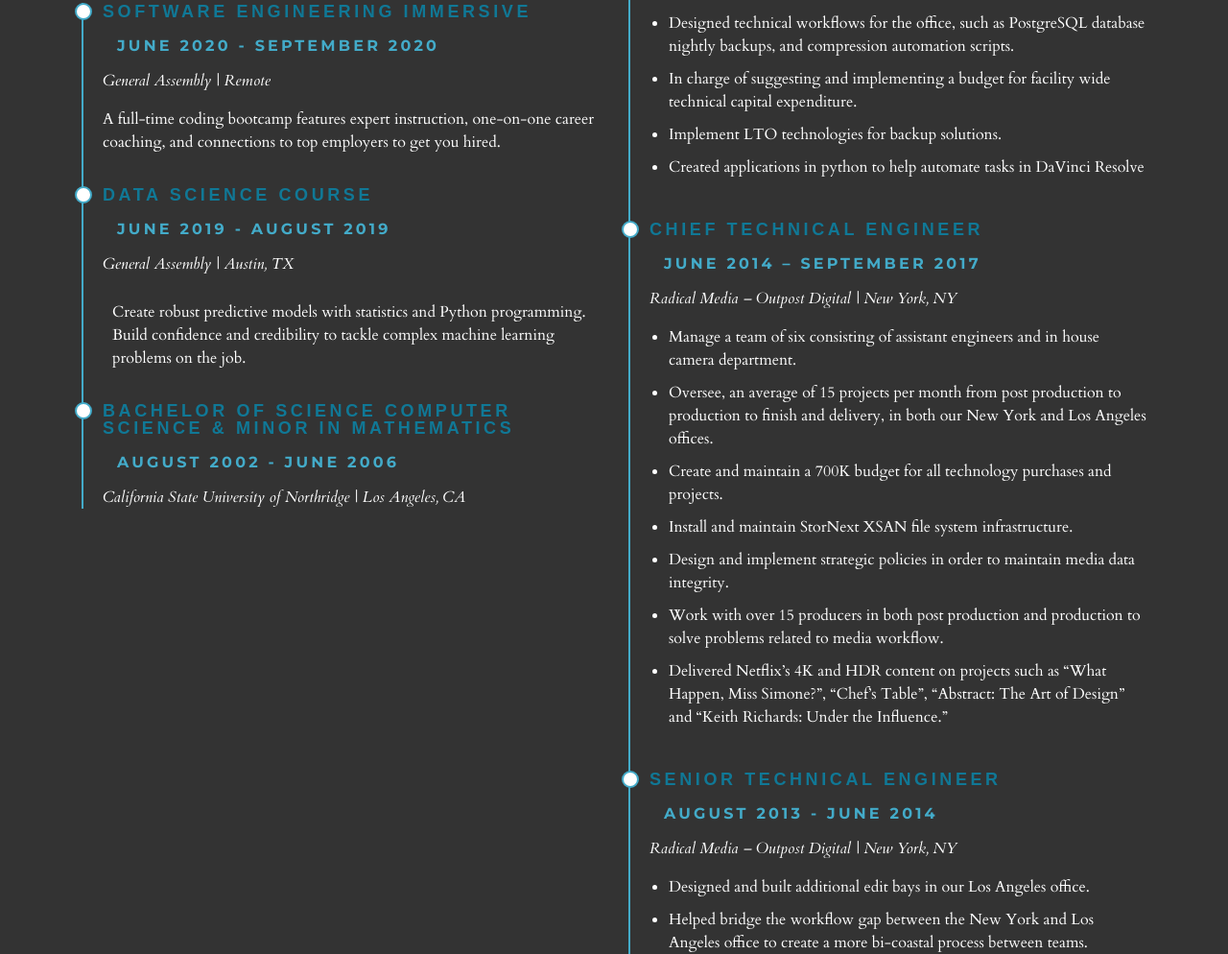
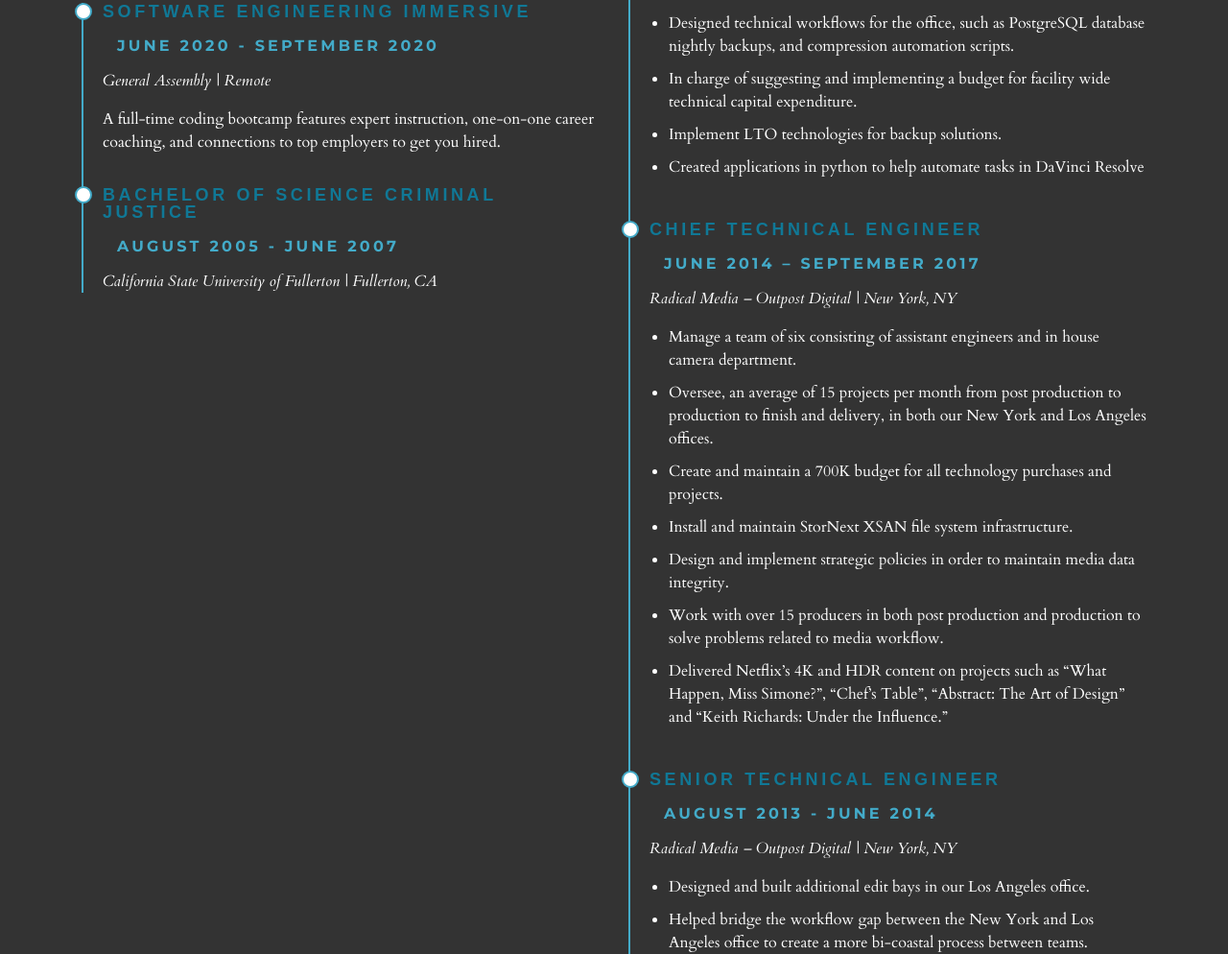
Before and after one commit to Eugene-Damiani/home, a website: page index.html in a window 1280 px wide. Shown: the part 4488-5482 px from the top of the page at 96% size. Drawn offline with nearby package versions, Linux system fonts and the light colour scheme.

Commit message:
added new information

```diff
--- a/index.html
+++ b/index.html
@@ -2924,18 +2924,9 @@
                   to get you hired.</p>
               </div>
               <div class="resume-item">
-                <h4>Data Science Course</h4>
-                <h5>June 2019 - August 2019</h5>
-                <p><em>General Assembly | Austin, TX</em></p>
-                <p class='resume-summary'>Create robust predictive models with statistics and Python programming. Build
-                  confidence and credibility to tackle
-                  complex machine learning problems on the job.</p>
-              </div>
-              <div class="resume-item">
-                <h4>Bachelor of Science Computer Science &amp; Minor in Mathematics</h4>
-                <h5>August 2002 - June 2006</h5>
-                <p><em>California State University of Northridge | Los Angeles, CA</em></p>
-                <p></p>
+                <h4>Bachelor of Science Criminal Justice</h4>
+                <h5>August 2005 - June 2007</h5>
+                <p><em>California State University of Fullerton | Fullerton, CA</em></p>
               </div>
             </div>
             <div class="col-lg-6">
```
